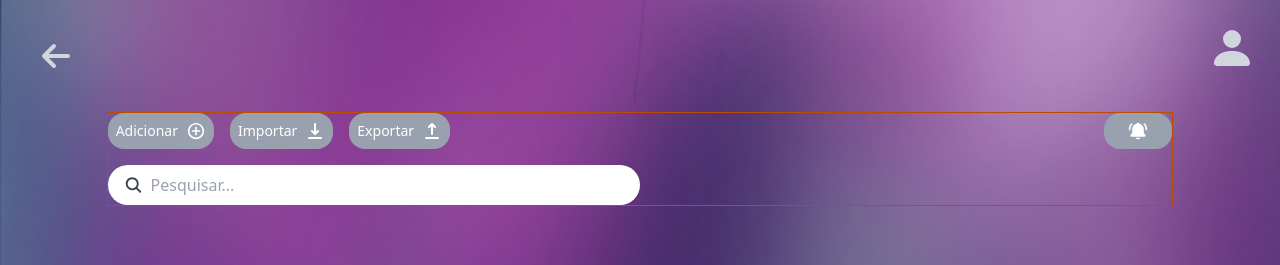
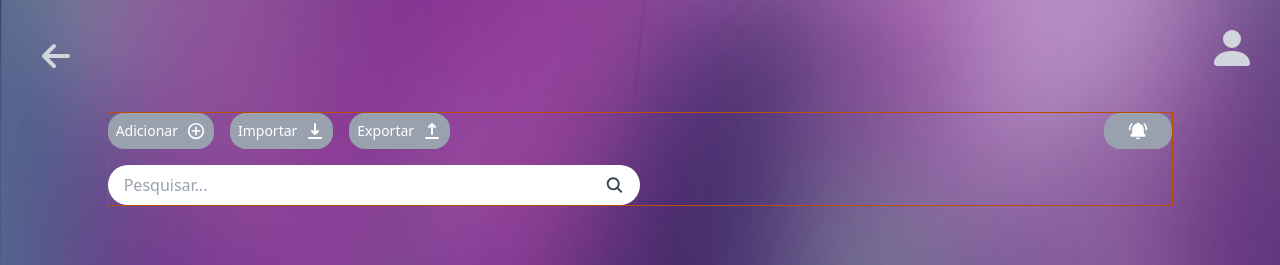
Before and after one commit to Maua-Dev/portal_das_entidades_front, a React (Vite) app: page /home/1 in a window 1280 px wide. Shown: the top 265 px of the page. Built offline with nearby package versions, Linux system fonts and the light colour scheme.

Commit message:
fix: search bar

```diff
--- a/src/components/search-bar.tsx
+++ b/src/components/search-bar.tsx
@@ -13,12 +13,12 @@ export default function SearchBar({
 }: SearchBarProps) {
     return (
         <div className={`bg-white rounded-full flex items-center px-4 py-2 ${className}`}>
-            <IoSearch className='text-gray-700 mr-2' size={iconSize} />
             <input
                 type="text"
                 placeholder={placeholder}
                 className='bg-transparent outline-none text-gray-700 placeholder-gray-400 w-full'
             />
+            <IoSearch className='text-gray-700 ml-2' size={iconSize} />
         </div>
     );
 }
```
